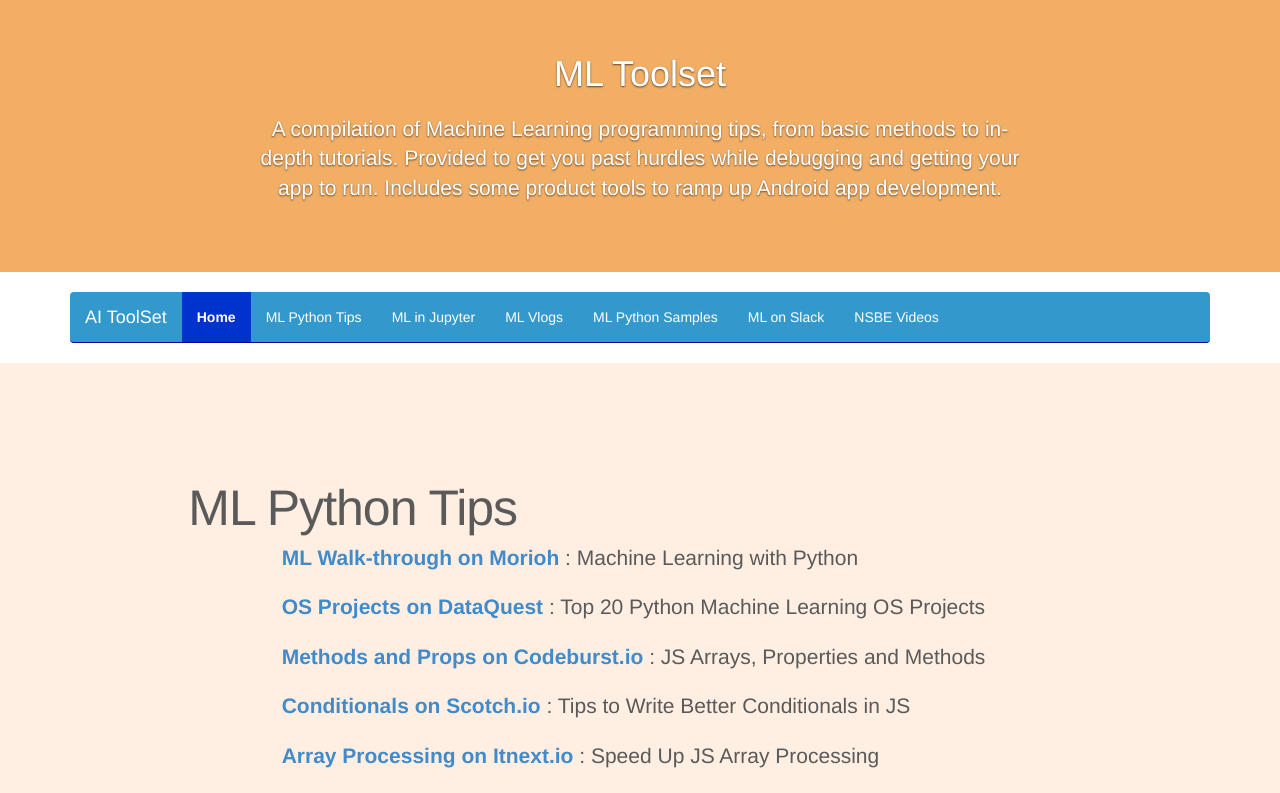
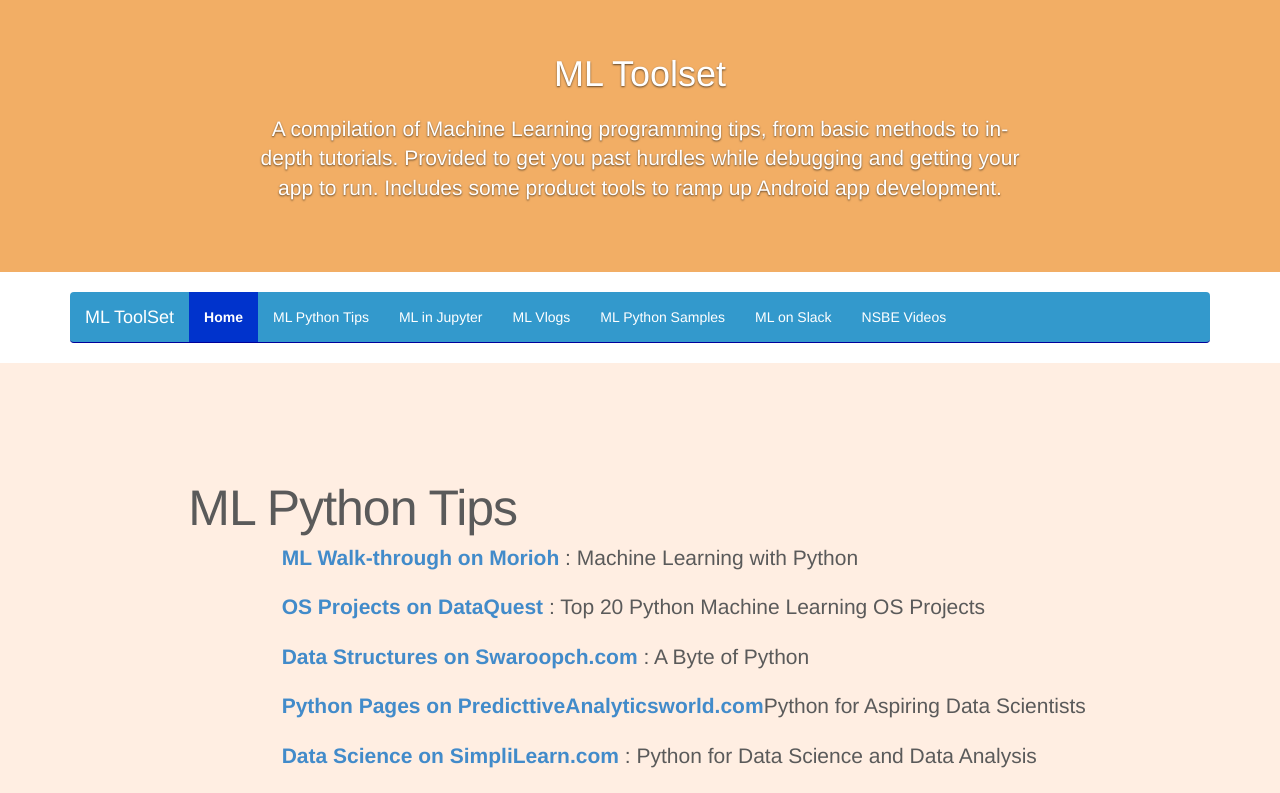
Before and after one commit to jsmachinelab/aitools.github.io, a plain HTML site: page index.html in a window 1280 px wide. Shown: the part 178-971 px from the top of the page. Drawn offline with Linux system fonts and the light colour scheme.

Commit message:
Index update

```diff
--- a/index.html
+++ b/index.html
@@ -41,7 +41,7 @@
                 <span class="icon-bar"></span>
                 <span class="icon-bar"></span>
               </button>
-              <a class="navbar-brand" href="#">AI ToolSet</a>
+              <a class="navbar-brand" href="#">ML ToolSet</a>
             </div>
             <div class="navbar-collapse collapse">              <ul class="nav navbar-nav">
                 <li class="menuItem active"><a href="#home">Home</a></li>
@@ -87,13 +87,13 @@
           <p class="lead"><a href="https://www.dataquest.io/blog/top-20-python-ai-and-machine-learning-open-source-projects" target="_blank" ><b>OS Projects on DataQuest</b> </a> : Top 20 Python Machine Learning OS Projects</p>
         </div>
                 <div class="col-lg-offset-2 col-lg-10">
-          <p class="lead"><a href="https://codeburst.io/all-about-javascript-arrays-44d2d36874b9" target="_blank" ><b>Methods and Props on Codeburst.io</b> </a> : JS Arrays, Properties and Methods</p>
+          <p class="lead"><a href="https://python.swaroopch.com/data_structures.html" target="_blank" ><b>Data Structures on Swaroopch.com</b> </a> : A Byte of Python </p>
         </div>
         <div class="col-lg-offset-2 col-lg-10">
-          <p class="lead"><a href="https://scotch.io/bar-talk/5-tips-to-write-better-conditionals-in-javascript" target="_blank" ><b>Conditionals on Scotch.io</b></a> : Tips to Write Better Conditionals in JS</p>
+          <p class="lead"><a href="https://www.predictiveanalyticsworld.com/machinelearningtimes/10-great-python-resources-for-aspiring-data-scientists/10596/" target="_blank" ><b>Python Pages on PredicttiveAnalyticsworld.com</b></a>Python for Aspiring Data Scientists </p>
         </div>
         <div class="col-lg-offset-2 col-lg-10">
-          <p class="lead"><a href="https://www.androidauthority.com/best-material-design-apps-for-android-523420/" target="_blank" ><b>Array Processing on Itnext.io</b></a> : Speed Up JS Array Processing </p>
+          <p class="lead"><a href="https://www.simplilearn.com/why-python-is-essential-for-data-analysis-article" target="_blank" ><b>Data Science on SimpliLearn.com</b></a> : Python for Data Science and Data Analysis </p>
         </div>
        <!--  <div class="col-lg-offset-2 col-lg-10">
           <p class="lead"><a href="https://www.raywenderlich.com/9475-constraintlayout-tutorial-for-android-complex-layouts" target="_blank"><b>ConstraintLayouts at Raywenderlich.com</b></a> : ConstraintLayout Tutorial on Complex Layouts</p>
```
